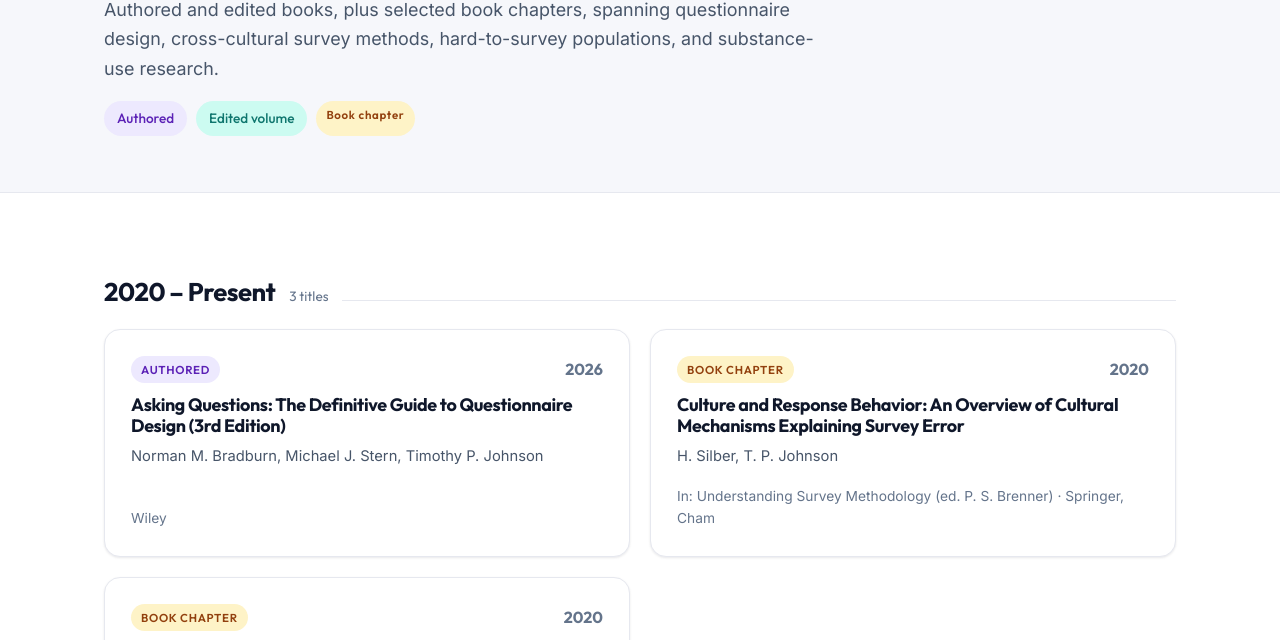
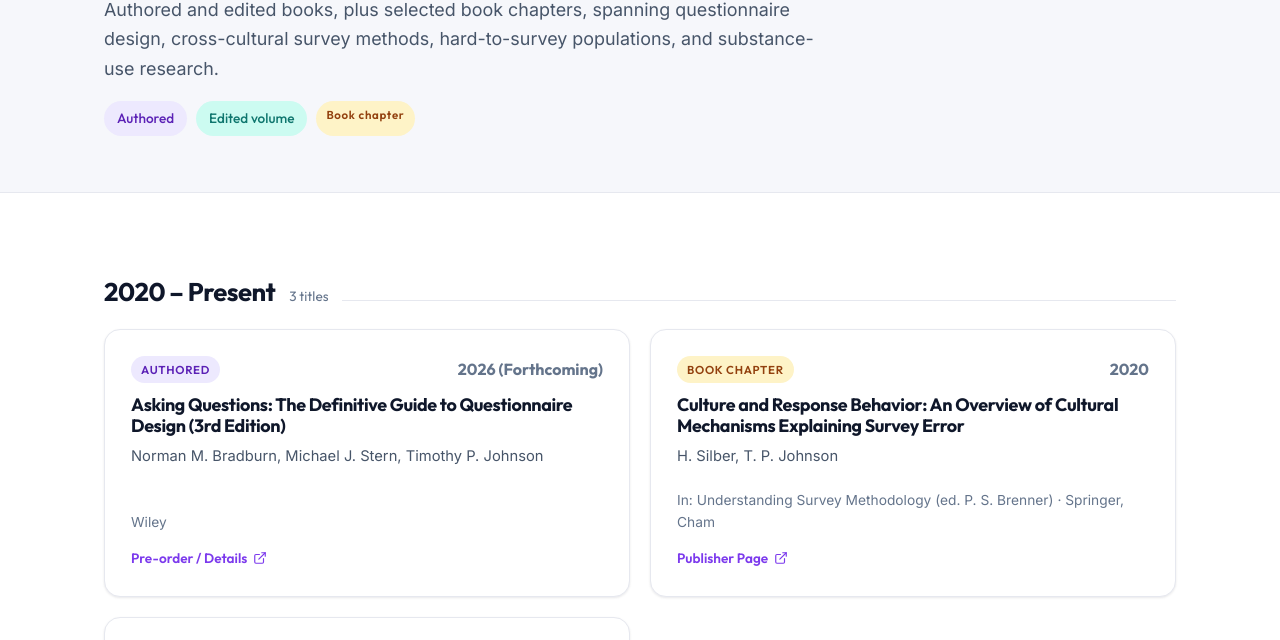
Before and after one commit to silky-j/tim-johnson-website, a plain HTML site: page books.html in a window 1280 px wide. Shown: the part 241-881 px from the top of the page. Drawn offline with nearby package versions, Linux system fonts and the light colour scheme.

Commit message:
Add publisher links to books/chapters and mark Asking Questions 3rd Edition as forthcoming

```diff
--- a/assets/css/site.css
+++ b/assets/css/site.css
@@ -329,7 +329,37 @@ ul { list-style: none; }
 .book-card .book-year { font-family: 'Outfit', sans-serif; font-weight: 700; color: var(--ink-muted); }
 .book-card h3 { font-size: 1.12rem; margin-bottom: 8px; }
 .book-card .book-auth { font-size: 0.92rem; color: var(--ink-soft); margin-bottom: 6px; }
-.book-card .book-pub { font-size: 0.86rem; color: var(--ink-muted); margin-top: auto; padding-top: 10px; }
+.book-card .book-pub { font-size: 0.86rem; color: var(--ink-muted); }
+
+.book-card .book-footer {
+  margin-top: auto;
+  padding-top: 14px;
+  display: flex;
+  flex-direction: column;
+  gap: 10px;
+}
+
+.book-action-link {
+  display: inline-flex;
+  align-items: center;
+  gap: 6px;
+  font-family: 'Outfit', sans-serif;
+  font-weight: 600;
+  font-size: 0.85rem;
+  color: var(--violet);
+  width: fit-content;
+  transition: all 0.2s var(--ease);
+}
+
+.book-action-link:hover {
+  color: var(--violet-ink);
+  transform: translateX(3px);
+}
+
+.book-action-link i, .book-action-link svg {
+  width: 14px;
+  height: 14px;
+}
 
 /* ============================================================
    Footer (shared)
--- a/assets/js/books-data.js
+++ b/assets/js/books-data.js
@@ -7,6 +7,8 @@ window.BOOKS = [
     title: 'Asking Questions: The Definitive Guide to Questionnaire Design (3rd Edition)',
     authors: 'Norman M. Bradburn, Michael J. Stern, Timothy P. Johnson',
     publisher: 'Wiley',
+    forthcoming: true,
+    url: 'https://www.wiley.com/en-us/Asking+Questions%3A+The+Definitive+Guide+to+Questionnaire+Design%2C+3rd+Edition-p-9781119150992',
   },
   {
     year: 2020, kind: 'chapter',
@@ -14,6 +16,7 @@ window.BOOKS = [
     authors: 'H. Silber, T. P. Johnson',
     inBook: 'Understanding Survey Methodology (ed. P. S. Brenner)',
     publisher: 'Springer, Cham',
+    url: 'https://link.springer.com/book/10.1007/978-3-030-47256-6',
   },
   {
     year: 2020, kind: 'chapter',
@@ -21,6 +24,7 @@ window.BOOKS = [
     authors: 'K. M. Meitinger, T. P. Johnson',
     inBook: 'Understanding Survey Methodology (ed. P. S. Brenner)',
     publisher: 'Springer, Cham',
+    url: 'https://link.springer.com/book/10.1007/978-3-030-47256-6',
   },
 
   // ---------------- 2010–2019 ----------------
@@ -29,18 +33,22 @@ window.BOOKS = [
     title: 'Race- and Ethnicity-of-Interviewer Effects',
     authors: 'A. L. Holbrook, T. P. Johnson, M. Krysan',
     inBook: 'Experimental Methods in Survey Research',
+    url: 'https://www.wiley.com/en-us/Experimental+Methods+in+Survey+Research%3A+Techniques+that+Combine+Random+Sampling+with+Random+Assignment-p-9781119083740',
   },
   {
     year: 2019, kind: 'chapter',
-    title: 'Survey Experiments and Changes in Question Wording',
+    title: 'Survey Experiments and Changes in Question Wording in Repeated Cross-Sectional Surveys',
     authors: 'A. L. Holbrook, D. Sterrett, A. W. Crosby, M. Stavrakantonaki, X. Wang, T. Zhao, T. P. Johnson',
-    inBook: 'Repeated Cross-Sectional Surveys',
+    inBook: 'Experimental Methods in Survey Research',
+    publisher: 'Wiley',
+    url: 'https://www.wiley.com/en-us/Experimental+Methods+in+Survey+Research%3A+Techniques+that+Combine+Random+Sampling+with+Random+Assignment-p-9781119083740',
   },
   {
     year: 2018, kind: 'edited',
     title: 'Advances in Comparative Survey Methods: Multinational, Multiregional, and Multicultural Contexts (3MC)',
     authors: 'Eds. Timothy P. Johnson, Beth-Ellen Pennell, Ineke A. L. Stoop, Brita Dorer',
     publisher: 'Wiley',
+    url: 'https://www.wiley.com/en-us/Advances+in+Comparative+Survey+Methods%3A+Multinational%2C+Multiregional%2C+and+Multicultural+Contexts+%283MC%29-p-9781118884973',
   },
   {
     year: 2018, kind: 'chapter',
@@ -48,6 +56,7 @@ window.BOOKS = [
     authors: 'Timothy P. Johnson, Beth-Ellen Pennell, Ineke A. L. Stoop, Brita Dorer',
     inBook: 'Advances in Comparative Survey Methods: Multinational, Multiregional, and Multicultural Contexts (3MC)',
     publisher: 'Wiley',
+    url: 'https://www.wiley.com/en-us/Advances+in+Comparative+Survey+Methods%3A+Multinational%2C+Multiregional%2C+and+Multicultural+Contexts+%283MC%29-p-9781118884973',
   },
   {
     year: 2018, kind: 'chapter',
@@ -55,6 +64,7 @@ window.BOOKS = [
     authors: 'E. Kapousouz, T. P. Johnson, A. L. Holbrook',
     inBook: 'Advances in Comparative Survey Methods: Multinational, Multiregional, and Multicultural Contexts (3MC)',
     publisher: 'Wiley',
+    url: 'https://www.wiley.com/en-us/Advances+in+Comparative+Survey+Methods%3A+Multinational%2C+Multiregional%2C+and+Multicultural+Contexts+%283MC%29-p-9781118884973',
   },
   {
     year: 2018, kind: 'chapter',
@@ -62,6 +72,7 @@ window.BOOKS = [
     authors: 'M. Braun, T. P. Johnson, E. Davidov, P. Schmidt, B. Meuleman',
     inBook: 'Cross-Cultural Analysis: Methods and Applications, 2nd Edition (eds. E. Davidov, P. Schmidt, J. Billiet, B. Meuleman)',
     publisher: 'Routledge',
+    url: 'https://www.routledge.com/Cross-Cultural-Analysis-Methods-and-Applications-Second-Edition/Davidov-Schmidt-Billiet-Meuleman/p/book/9781138690271',
   },
   {
     year: 2017, kind: 'chapter',
@@ -69,6 +80,7 @@ window.BOOKS = [
     authors: 'T. P. Johnson, T. W. Smith',
     inBook: 'Seeing Cities Through Big Data',
     publisher: 'Springer Geography, Cham',
+    url: 'https://link.springer.com/book/10.1007/978-3-319-40902-3',
   },
   {
     year: 2017, kind: 'chapter',
@@ -76,6 +88,7 @@ window.BOOKS = [
     authors: 'M. Fendrich, T. P. Johnson, J. Becker',
     inBook: 'Research Methods in the Study of Substance Abuse',
     publisher: 'Springer, Cham',
+    url: 'https://link.springer.com/book/10.1007/978-3-319-55980-3',
   },
   {
     year: 2017, kind: 'chapter',
@@ -83,6 +96,7 @@ window.BOOKS = [
     authors: 'T. P. Johnson, J. B. VanGeest',
     inBook: 'Research Methods in the Study of Substance Abuse',
     publisher: 'Springer, Cham',
+    url: 'https://link.springer.com/book/10.1007/978-3-319-55980-3',
   },
   {
     year: 2017, kind: 'chapter',
@@ -90,6 +104,7 @@ window.BOOKS = [
     authors: 'T. P. Johnson, J. B. VanGeest',
     inBook: 'Research Methods in the Study of Substance Abuse',
     publisher: 'Springer, Cham',
+    url: 'https://link.springer.com/book/10.1007/978-3-319-55980-3',
   },
   {
     year: 2017, kind: 'chapter',
@@ -97,24 +112,28 @@ window.BOOKS = [
     authors: 'J. B. VanGeest, T. P. Johnson, S. A. Alemagno',
     inBook: 'Research Methods in the Study of Substance Abuse',
     publisher: 'Springer, Cham',
+    url: 'https://link.springer.com/book/10.1007/978-3-319-55980-3',
   },
   {
     year: 2017, kind: 'edited',
     title: 'Research Methods in the Study of Substance Abuse',
     authors: 'Eds. Jonathan B. VanGeest, Timothy P. Johnson, Sonia A. Alemagno',
     publisher: 'Springer',
+    url: 'https://link.springer.com/book/10.1007/978-3-319-55980-3',
   },
   {
     year: 2014, kind: 'edited',
     title: 'Hard-to-Survey Populations',
     authors: 'Eds. R. Tourangeau, B. Edwards, T. Johnson, K. Wolter, N. Bates',
     publisher: 'Cambridge University Press',
+    url: 'https://www.cambridge.org/core/books/hardtosurvey-populations/2B98028D5D5514E62F162602FEA4D620',
   },
   {
     year: 2014, kind: 'edited',
     title: 'Handbook of Health Survey Methods',
     authors: 'Ed. Timothy P. Johnson',
     publisher: 'Wiley',
+    url: 'https://www.wiley.com/en-us/Handbook+of+Health+Survey+Methods-p-9781118400012',
   },
   {
     year: 2014, kind: 'chapter',
@@ -122,12 +141,14 @@ window.BOOKS = [
     authors: 'Timothy P. Johnson',
     inBook: 'Handbook of Health Survey Methods',
     publisher: 'Wiley',
+    url: 'https://www.wiley.com/en-us/Handbook+of+Health+Survey+Methods-p-9781118400012',
   },
   {
     year: 2014, kind: 'chapter',
     title: 'Surveys of Physicians',
     authors: 'J. B. VanGeest, T. J. Beebe, T. P. Johnson',
     inBook: 'Handbook of Health Survey Methods',
+    url: 'https://www.wiley.com/en-us/Handbook+of+Health+Survey+Methods-p-9781118400012',
   },
   {
     year: 2014, kind: 'chapter',
@@ -135,18 +156,21 @@ window.BOOKS = [
     authors: 'Timothy P. Johnson, Allyson L. Holbrook, Keith Atterberry',
     inBook: 'Hard-to-Survey Populations',
     publisher: 'Cambridge University Press',
+    url: 'https://www.cambridge.org/core/books/hardtosurvey-populations/2B98028D5D5514E62F162602FEA4D620',
   },
   {
     year: 2011, kind: 'chapter',
     title: 'Some Issues in the Application of Latent Class Models for Questionnaire Design',
     authors: 'J. A. Harkness, T. P. Johnson',
     inBook: 'Question Evaluation Methods',
+    url: 'https://www.wiley.com/en-us/Question+Evaluation+Methods%3A+Contributing+to+the+Science+of+Data+Quality-p-9780470579640',
   },
   {
     year: 2010, kind: 'edited',
     title: 'Survey Methods in Multinational, Multiregional, and Multicultural Contexts',
     authors: 'Eds. J. A. Harkness, M. Braun, B. Edwards, T. P. Johnson, L. E. Lyberg, P. Ph. Mohler, B.-E. Pennell, T. W. Smith',
     publisher: 'Wiley',
+    url: 'https://www.wiley.com/en-us/Survey+Methods+in+Multinational%2C+Multiregional%2C+and+Multicultural+Contexts-p-9780470180693',
   },
   {
     year: 2010, kind: 'chapter',
@@ -154,18 +178,21 @@ window.BOOKS = [
     authors: 'J. A. Harkness, B. Edwards, M. Braun, T. P. Johnson, L. E. Lyberg, P. Ph. Mohler, B.-E. Pennell, T. W. Smith',
     inBook: 'Survey Methods in Multinational, Multiregional, and Multicultural Contexts',
     publisher: 'Wiley',
+    url: 'https://www.wiley.com/en-us/Survey+Methods+in+Multinational%2C+Multiregional%2C+and+Multicultural+Contexts-p-9780470180693',
   },
   {
     year: 2010, kind: 'chapter',
     title: 'An Illustrative Review of Techniques for Detecting Inequivalences',
     authors: 'M. Braun, T. P. Johnson',
     inBook: 'Survey Methods in Multinational, Multiregional, and Multicultural Contexts',
+    url: 'https://www.wiley.com/en-us/Survey+Methods+in+Multinational%2C+Multiregional%2C+and+Multicultural+Contexts-p-9780470180693',
   },
   {
     year: 2010, kind: 'chapter',
     title: 'Equivalence, Comparability, and Methodological Progress',
     authors: 'P. Ph. Mohler, T. P. Johnson',
     inBook: 'Survey Methods in Multinational, Multiregional, and Multicultural Contexts',
+    url: 'https://www.wiley.com/en-us/Survey+Methods+in+Multinational%2C+Multiregional%2C+and+Multicultural+Contexts-p-9780470180693',
   },
   {
     year: 2010, kind: 'chapter',
@@ -173,6 +200,7 @@ window.BOOKS = [
     authors: 'T. P. Johnson, S. Shavitt, A. Holbrook',
     inBook: 'Cross-Cultural Research Methods in Psychology',
     publisher: 'Cambridge University Press',
+    url: 'https://www.cambridge.org/core/books/crosscultural-research-methods-in-psychology/B1B476483526543A9A32DFEDDFFA6BCE',
   },
 
   // ---------------- 2000–2009 ----------------
@@ -182,6 +210,7 @@ window.BOOKS = [
     authors: 'Timothy P. Johnson, Fons J. R. van de Vijver',
     inBook: 'Cross-Cultural Survey Methods (eds. J. A. Harkness, F. J. R. van de Vijver, P. Ph. Mohler)',
     publisher: 'Wiley',
+    url: 'https://www.wiley.com/en-us/Cross-Cultural+Survey+Methods-p-9780471385264',
   },
   {
     year: 2003, kind: 'chapter',
@@ -189,6 +218,7 @@ window.BOOKS = [
     authors: 'Janet A. Harkness, Fons J. R. van de Vijver, Timothy P. Johnson',
     inBook: 'Cross-Cultural Survey Methods (eds. J. A. Harkness, F. J. R. van de Vijver, P. Ph. Mohler)',
     publisher: 'Wiley',
+    url: 'https://www.wiley.com/en-us/Cross-Cultural+Survey+Methods-p-9780471385264',
   },
   {
     year: 2001, kind: 'chapter',
@@ -196,6 +226,7 @@ window.BOOKS = [
     authors: 'T. P. Johnson, J. A. Parsons, S. Baum, G. Hendershot',
     inBook: 'Research in Social Science and Disability (eds. S. N. Barnartt, B. M. Altman)',
     publisher: 'JAI Press',
+    url: 'https://www.emerald.com/insight/publication/issn/1479-3547/vol/2',
   },
 
   // ---------------- 1990–1999 ----------------
@@ -204,5 +235,6 @@ window.BOOKS = [
     title: 'Social Cognition and Responses to Survey Questions Among Culturally Diverse Populations',
     authors: 'T. P. Johnson, D. O’Rourke, N. Chavez, S. Sudman, R. Warnecke, L. Lacey, J. Horm',
     inBook: 'Survey Measurement and Process Quality',
+    url: 'https://www.wiley.com/en-us/Survey+Measurement+and+Process+Quality-p-9780471165590',
   },
 ];
--- a/books.html
+++ b/books.html
@@ -105,15 +105,26 @@
       function cardHTML(b) {
         const pub = [b.inBook ? 'In: ' + esc(b.inBook) : null, b.publisher ? esc(b.publisher) : null]
           .filter(Boolean).join(' · ');
+        const linkHTML = b.url ?
+          '<div class="book-link-wrapper">' +
+            '<a href="' + b.url + '" target="_blank" rel="noopener" class="book-action-link">' +
+              '<span>' + (b.forthcoming ? 'Pre-order / Details' : 'Publisher Page') + '</span>' +
+              '<i data-lucide="external-link"></i>' +
+            '</a>' +
+          '</div>' : '';
+
         return (
           '<article class="card book-card">' +
             '<div class="book-top">' +
               '<span class="book-tag ' + b.kind + '">' + KIND_LABEL[b.kind] + '</span>' +
-              '<span class="book-year">' + b.year + '</span>' +
+              '<span class="book-year">' + (b.forthcoming ? b.year + ' (Forthcoming)' : b.year) + '</span>' +
             '</div>' +
             '<h3>' + esc(b.title) + '</h3>' +
             '<p class="book-auth">' + esc(b.authors) + '</p>' +
-            (pub ? '<p class="book-pub">' + pub + '</p>' : '') +
+            '<div class="book-footer">' +
+              (pub ? '<p class="book-pub">' + pub + '</p>' : '') +
+              linkHTML +
+            '</div>' +
           '</article>'
         );
       }
```
